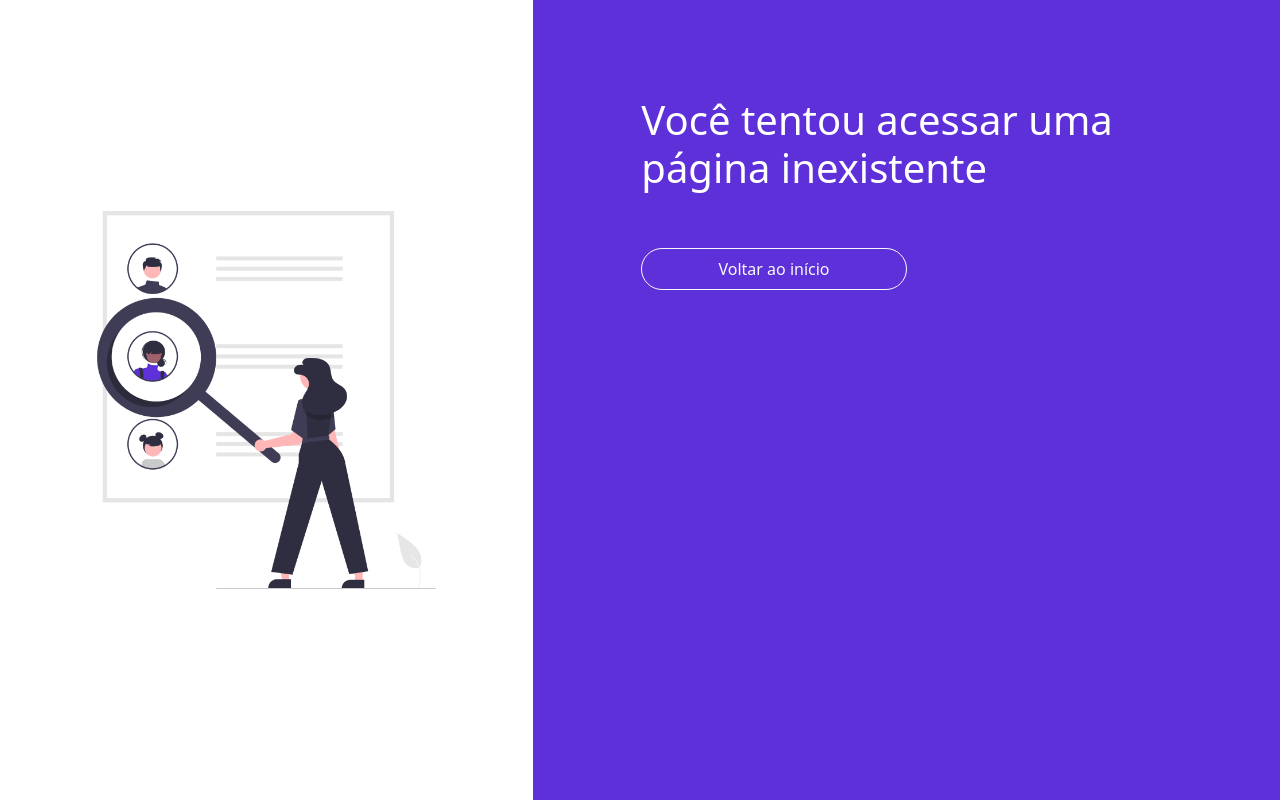
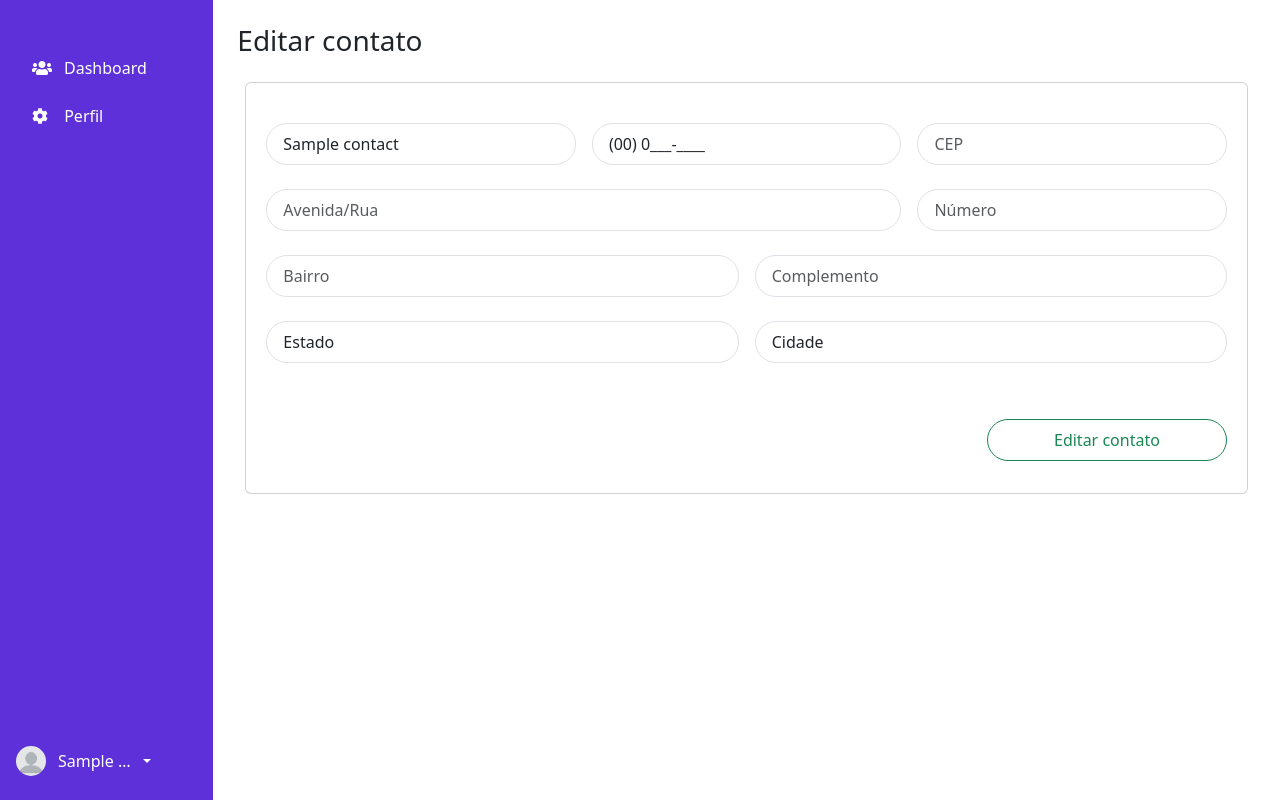
Before and after one commit to adrianojsle/agenda_eletronica, a PHP site: page /?p=edit_contact&id=1 in a window 1280 px wide. Run offline with PHP 8.4, Linux system fonts and the light colour scheme; the visitor is signed in with stand-in values (Sample User, id 1); tables that the repository leaves empty or names only in its code hold one stand-in row (values such as "Sample post").

Commit message:
Frontend Editar contato

```diff
--- a/classes/Controller/ContactController.php
+++ b/classes/Controller/ContactController.php
@@ -38,4 +38,21 @@ class ContactController
             }
         }
     }
+
+    public function loadContact(int $contactId)
+    {
+        if (empty($contactId)) {
+            header('Location: /?p=dashboard');
+            exit;
+        } else {
+            $contact = new Contact();
+            $result = $contact->load($contactId);
+            if ($result) {
+                return $result;
+            } else {
+                header('Location: /?p=dashboard');
+                exit;
+            }
+        }
+    }
 }
--- a/classes/Model/Contact.php
+++ b/classes/Model/Contact.php
@@ -81,4 +81,23 @@ class Contact extends DbConnect
             return false;
         }
     }
+
+    public function load(int $contactId)
+    {
+        $session = new SessionController();
+        // Encontrar o item
+        $query = "SELECT * FROM contacts WHERE id = $contactId";
+        $stmt = $this->connect()->prepare($query);
+        $stmt->execute();
+        $contact = $stmt->fetch();
+        if ($contact['user_id'] === $session->profile()['id']) {
+            if ($stmt->execute()) {
+                return $contact;
+            } else {
+                return false;
+            }
+        } else {
+            return false;
+        }
+    }
 }
--- /dev/null
+++ b/components/Forms/EditContact.php
@@ -0,0 +1,80 @@
+<?php
+require_once __DIR__ . '../../../classes/Model/State.php';
+$state = new State();
+$states = $state->getAll();
+?>
+<form method="post" action="/?p=add_contact">
+    <div class="card p-4 mt-3">
+        <div class="row">
+            <div class="col-4 p-2">
+                <input class="form-control p-2 px-3 rounded-pill mt-2" type="text" placeholder="Nome" id="name" name="name" value="<?php echo $contact['name']; ?>" required>
+            </div>
+            <div class="col-4 p-2">
+                <input class="form-control p-2 px-3 rounded-pill mt-2" type="text" placeholder="Telefone" id="phone" name="phone" value="<?php echo $contact['phone']; ?>" required>
+            </div>
+            <div class="col-4 p-2">
+                <input class="form-control p-2 px-3 rounded-pill mt-2" type="text" placeholder="CEP" id="zipcode" name="zipcode" required>
+            </div>
+            <div class="col-8 p-2">
+                <input class="form-control p-2 px-3 rounded-pill mt-2" type="text" placeholder="Avenida/Rua" id="street" name="street" required>
+            </div>
+            <div class="col-4 p-2">
+                <input class="form-control p-2 px-3 rounded-pill mt-2" type="text" placeholder="Número" id="number" name="number" required>
+            </div>
+            <div class="col-6 p-2">
+                <input class="form-control p-2 px-3 rounded-pill mt-2" type="text" placeholder="Bairro" id="neighborhood" name="neighborhood" required>
+            </div>
+            <div class="col-6 p-2">
+                <input class="form-control p-2 px-3 rounded-pill mt-2" type="text" placeholder="Complemento" id="complement" name="complement" required>
+            </div>
+            <div class="col-6 p-2">
+                <select class="form-control p-2 px-3 rounded-pill mt-2" id="state_id" name="state_id" required>
+                    <option value="">Estado</option>
+                    <?php
+                    foreach ($states as $item) {
+                        echo "<option value='" . $item['id'] . "'>" . $item['name'] . "</option>";
+                    }
+                    ?>
+                </select>
+            </div>
+            <div class="col-6 p-2">
+                <select class="form-control p-2 px-3 rounded-pill mt-2" id="city_id" name="city_id" required>
+                    <option value="">Cidade</option>
+                </select>
+            </div>
+            <div class="col-12 p-2 pt-5 d-flex justify-content-end">
+                <button type="submit" class="btn btn-outline-success w-25 py-2 rounded-pill">Editar contato</button>
+            </div>
+        </div>
+    </div>
+</form>
+
+<script src="https://cdnjs.cloudflare.com/ajax/libs/jquery/3.6.3/jquery.min.js" integrity="sha512-STof4xm1wgkfm7heWqFJVn58Hm3EtS31XFaagaa8VMReCXAkQnJZ+jEy8PCC/iT18dFy95WcExNHFTqLyp72eQ==" crossorigin="anonymous" referrerpolicy="no-referrer"></script>
+<script src="/assets/js/mask.js"></script>
+<script>
+    $(document).ready(function() {
+        // Máscaras
+        $('#phone').inputmask('(99) 9999[9]-9999');
+        $('#zipcode').inputmask('99999-999');
+
+        // Preenche o select de cidades ao selecionar estado
+        $("#state_id").change(function() {
+            let stateId = $(this).val();
+            $.ajax({
+                type: "POST",
+                url: "/?p=search_cities",
+                data: {
+                    state_id: stateId
+                },
+                success: function(cities) {
+                    let options = '<option value="">Selecione uma cidade</option>';
+                    let cityObjects = JSON.parse(cities);
+                    $.map(cityObjects, function(city) {
+                        options += '<option value="' + city.id + '">' + city.name + '</option>';
+                    });
+                    $("#city_id").html(options);
+                }
+            });
+        });
+    });
+</script>
--- a/components/Tables/TableContacts.php
+++ b/components/Tables/TableContacts.php
@@ -32,9 +32,9 @@ if ($contact->count() > 0) {
                 ?>
                     <td>
                         <div class="btn-group" role="group" aria-label="Ações nos contatos">
-                            <button type="button" class="btn btn-sm">
+                            <a href="/?p=edit_contact&id=<?php echo $item['id']; ?>"><button type="button" class="btn btn-sm">
                                 <i class="fas fa-edit"></i>
-                            </button>
+                            </button></a>
                             <button type="button" class="btn btn-sm open-modal" data-item-id="<?php echo $item['id']; ?>" data-item-name="<?php echo $item['name']; ?>">
                                 <i class="fas fa-trash"></i>
                             </button>
--- /dev/null
+++ b/pages/edit_contact.php
@@ -0,0 +1,32 @@
+<?php
+require_once __DIR__ . '../../classes/Controller/ContactController.php';
+$controller = new ContactController;
+if ($_SERVER['REQUEST_METHOD'] === 'POST') {
+    $data = [
+        'street' => $_POST['street'],
+        'number' => $_POST['number'],
+        'zipcode' => $_POST['zipcode'],
+        'neighborhood' => $_POST['neighborhood'],
+        'complement' => $_POST['complement'],
+        'name' => $_POST['name'],
+        'phone' => $_POST['phone'],
+        'state_id' => $_POST['state_id'],
+        'city_id' => $_POST['city_id']
+    ];
+    $msg = $controller->create($data);
+}
+if (isset($_GET['id'])) {
+    $contact = $controller->loadContact($_GET['id']);
+}
+
+include __DIR__ . '../../layout/header.php';
+?>
+<div class="col p-4">
+    <h3>Editar contato</h3>
+    <div class="row px-2">
+        <?php
+        include __DIR__ . '../../components/Forms/EditContact.php';
+        ?>
+    </div>
+</div>
+<?php include __DIR__ . '../../layout/footer.php'; ?>
```
